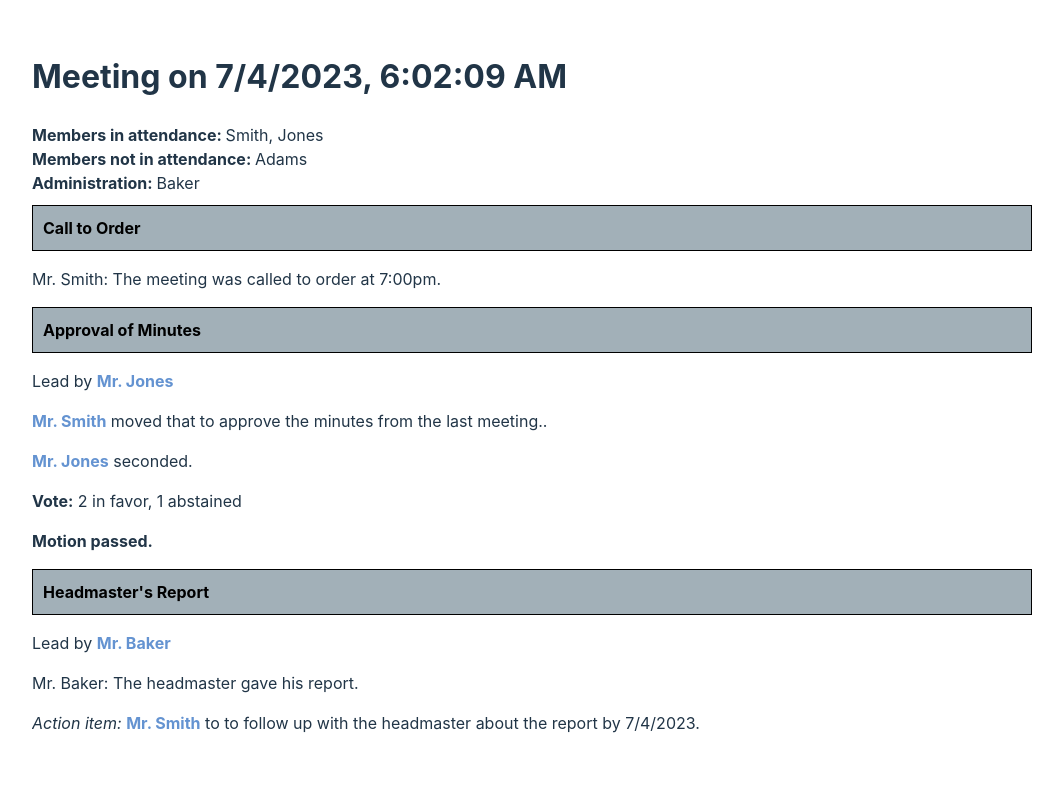
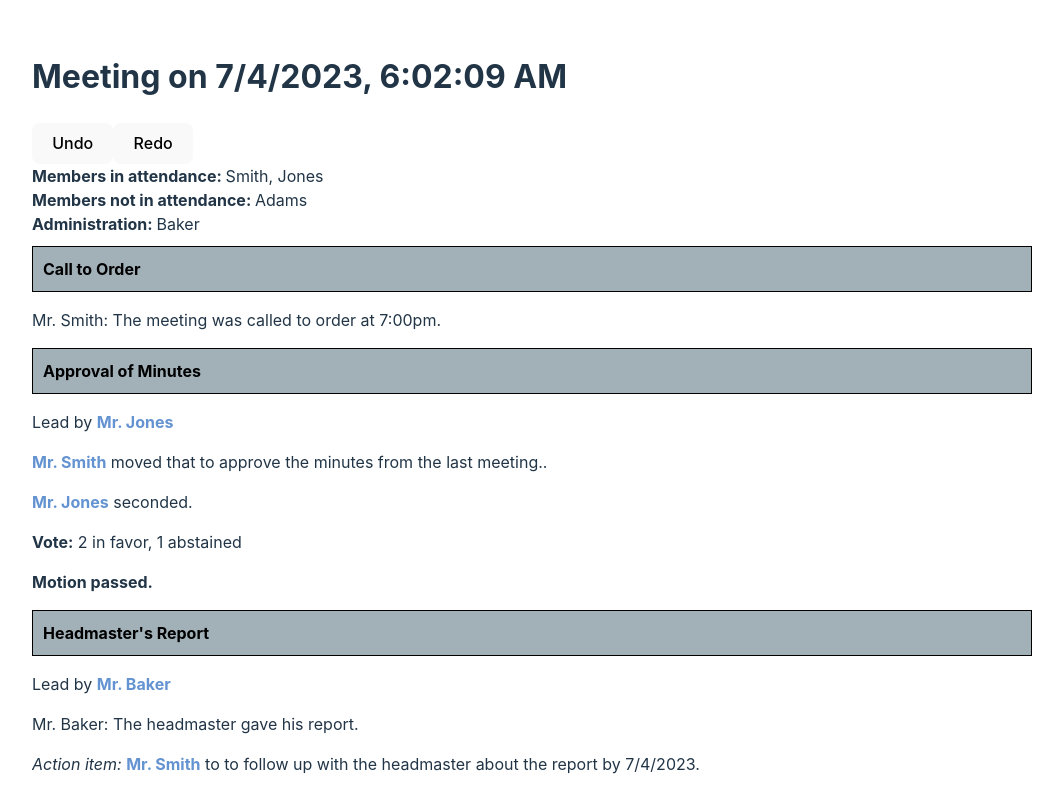
Before and after one commit to butaud/minutes-taker, a React (Vite) app: page / in a window 1280 px wide. Shown: the top 812 px of the page, without its empty margins (108-1171 px from the left). Built offline with nearby package versions, Linux system fonts and the light colour scheme.

Commit message:
basic undo/redo

```diff
--- a/src/App.tsx
+++ b/src/App.tsx
@@ -2,7 +2,7 @@ import "./App.css";
 import { Person, Session } from "minute-model";
 import { SessionEditor } from "./ui/SessionEditor";
 import { useEffect, useState } from "react";
-import { ImmutableSession, SessionStore } from "./store/SessionStore";
+import { SessionStore, StoredSession } from "./store/SessionStore";
 import { SessionProvider } from "./store/SessionStoreContext";
 
 const boardMember1: Person = {
@@ -87,9 +87,7 @@ const fakeSession: Session = {
 };
 const store = new SessionStore(fakeSession);
 function App() {
-  const [session, setSession] = useState<ImmutableSession | undefined>(
-    undefined
-  );
+  const [session, setSession] = useState<StoredSession | undefined>(undefined);
   useEffect(() => {
     setSession(store.session);
     return store.subscribe(setSession);
--- a/src/store/SessionStore.ts
+++ b/src/store/SessionStore.ts
@@ -107,23 +107,28 @@ export class SessionStore {
     }));
   }
 
-  private updateSession(session: StoredSession, isUndo: boolean = false) {
+  private updateSession(
+    session: StoredSession,
+    isUndo: boolean = false,
+    isRedo: boolean = false
+  ) {
     if (isUndo) {
       this._undoHistory.push(this._session);
       this._history.pop();
     } else {
       this._history.push(this._session);
-      this._undoHistory = [];
+      if (isRedo) {
+        this._undoHistory.pop();
+      } else {
+        this._undoHistory = [];
+      }
     }
     this._session = session;
     this.callbacks.forEach((cb) => cb(this._session));
   }
 
-  private produceUpdate(
-    update: (draft: Draft<StoredSession>) => void,
-    isUndo: boolean = false
-  ) {
-    this.updateSession(produce(this._session, update), isUndo);
+  private produceUpdate(update: (draft: Draft<StoredSession>) => void) {
+    this.updateSession(produce(this._session, update));
   }
 
   get session() {
@@ -146,7 +151,11 @@ export class SessionStore {
 
   redo = () => {
     if (this._undoHistory.length > 0) {
-      this.updateSession(this._undoHistory[this._undoHistory.length - 1]);
+      this.updateSession(
+        this._undoHistory[this._undoHistory.length - 1],
+        false,
+        true
+      );
     }
   };
 
--- a/src/ui/SessionEditor.tsx
+++ b/src/ui/SessionEditor.tsx
@@ -3,13 +3,28 @@ import { TopicNode } from "./TopicNode";
 import { AttendanceNode } from "./AttendanceNode";
 import "./SessionEditor.css";
 import { StoredSession } from "../store/SessionStore";
+import { useSessionStore } from "../store/SessionStoreContext";
 
 export const SessionEditor: React.FC<{ session: StoredSession }> = ({
   session,
 }) => {
+  const sessionStore = useSessionStore();
+
+  const handleUndo = () => {
+    sessionStore.undo();
+  };
+
+  const handleRedo = () => {
+    sessionStore.redo();
+  };
+
   return (
     <div>
       <h1>Meeting on {session.metadata.startTime.toLocaleString()}</h1>
+      <div>
+        <button onClick={handleUndo}>Undo</button>
+        <button onClick={handleRedo}>Redo</button>
+      </div>
       <AttendanceNode
         present={session.metadata.membersPresent}
         absent={session.metadata.membersAbsent}
```
